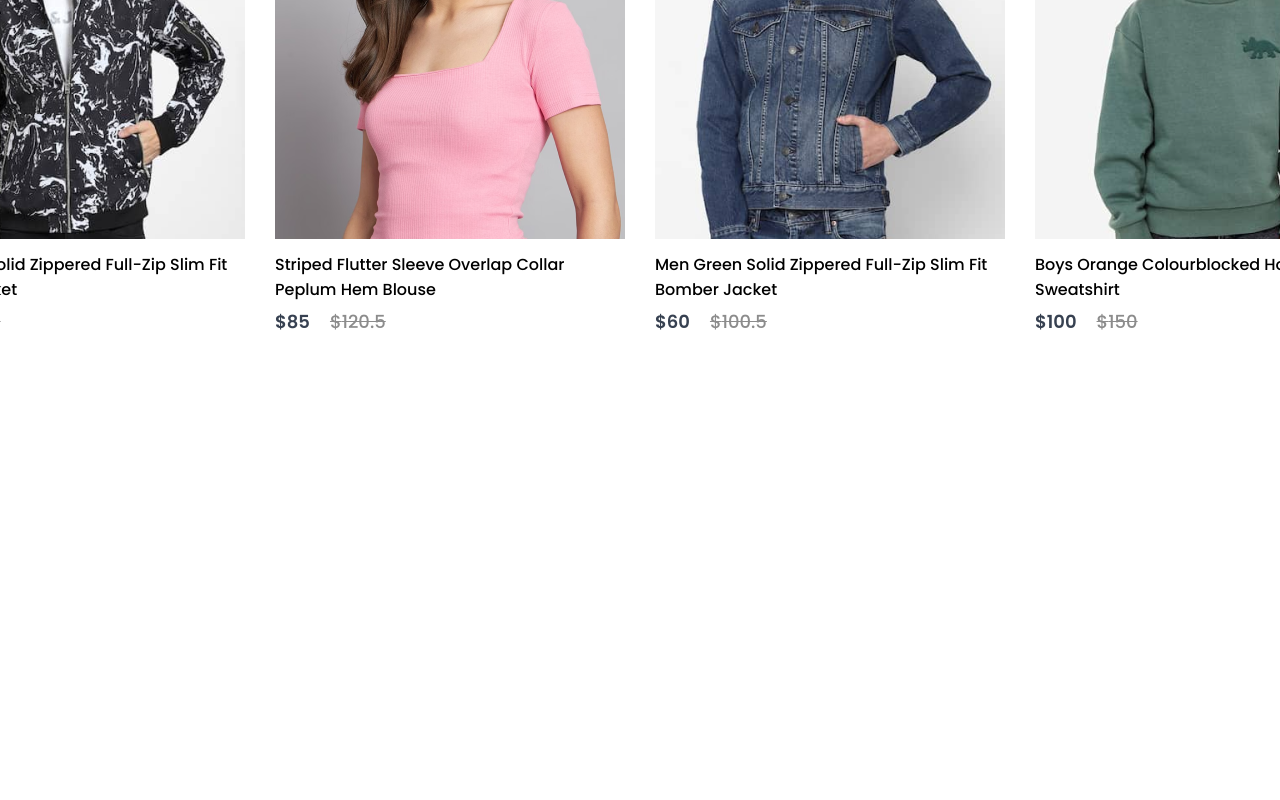
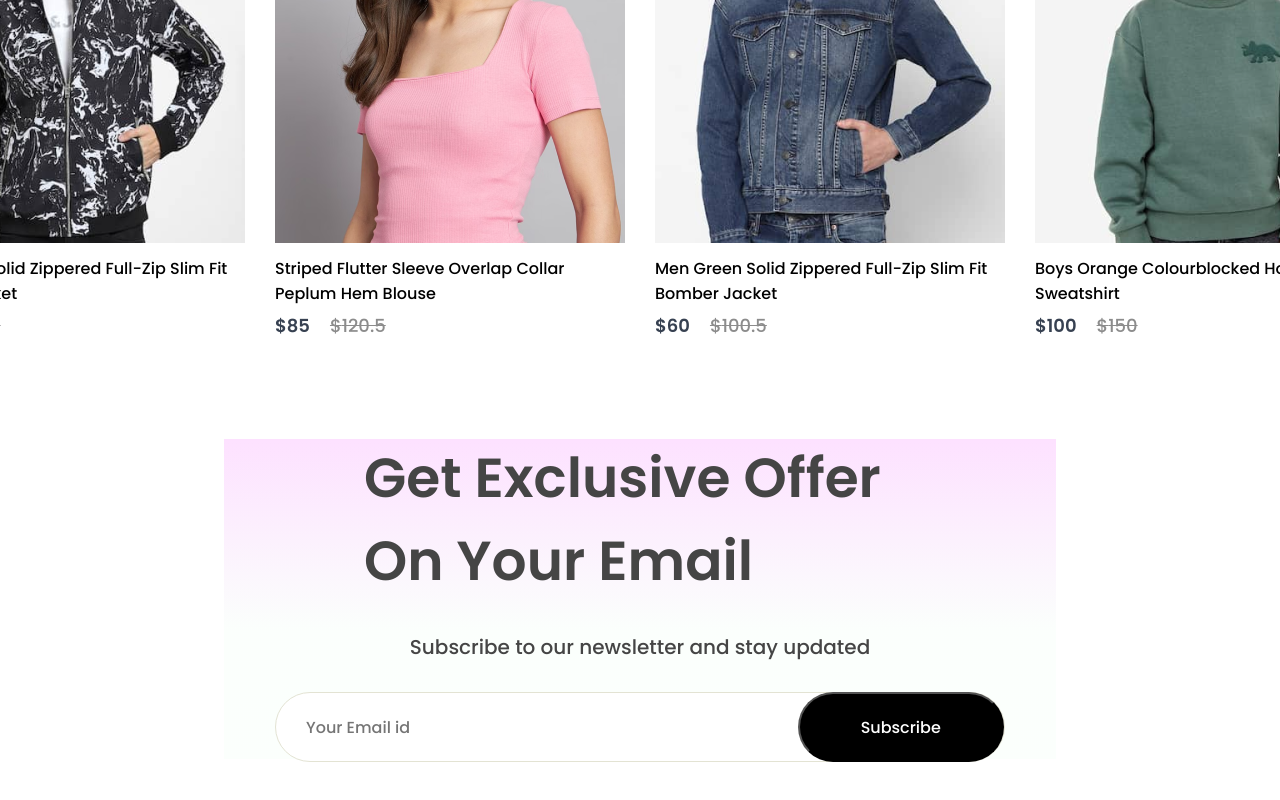
Before and after one commit to karl-jerico/Ecommerce-Website, a React (Vite) app: page / in a window 1280 px wide. Shown: the part 3117-3917 px from the top of the page. Before the commit the page ends 3452 px from the top, so only its background shows below. Built offline with nearby package versions, Linux system fonts and the light colour scheme.

Commit message:
Add subscribe feature

```diff
--- /dev/null
+++ b/src/components/shop/newsLetter.jsx
@@ -0,0 +1,16 @@
+import React from 'react'
+
+const NewsLetter = () => {
+  return (
+    <div className="newsletter">
+        <h1>Get Exclusive Offer On Your Email</h1>
+        <p>Subscribe to our newsletter and stay updated</p>
+        <div>
+            <input type="emai" placeholder='Your Email id' />
+            <button>Subscribe</button>
+        </div>
+    </div>
+  )
+}
+
+export default NewsLetter
--- a/src/css/App.css
+++ b/src/css/App.css
@@ -4,6 +4,7 @@
 @import url(./components/shop/newCollections.css);
 @import url(./components/shop/offer.css);
 @import url(./components/shop/popular.css);
+@import url(./components/shop/newsletter.css);
 
 *{
     margin: 0;
--- a/src/css/components/shop/newCollections.css
+++ b/src/css/components/shop/newCollections.css
@@ -3,7 +3,7 @@
     flex-direction: column;
     align-items: center;
     gap: 10px;
-    height: 90vh;
+    margin-bottom: 100px;
 }
 
 .new-collections h1{
--- /dev/null
+++ b/src/css/components/shop/newsletter.css
@@ -0,0 +1,54 @@
+.newsletter{
+    width: 65%;
+    height: 40vh;
+    display: flex;
+    flex-direction: column;
+    align-items: center;
+    justify-content: center;
+    margin: auto;
+    padding: 0 140px;
+    margin-bottom: 150px;
+    background: linear-gradient(180deg, #fde1ff 0%, #e1ffea22 60%);
+    gap: 30px;
+}
+
+.newsletter h1{
+    color: #454545;
+    font-size: 55px;
+    font-weight: 600;
+}
+
+.newsletter p{
+    color: #454545;
+    font-size: 20px;
+}
+
+.newsletter div{
+    display: flex;
+    align-items: center;
+    justify-content: center;
+    background: white;
+    width: 730px;
+    height: 70px;
+    border: 1px solid #e3e3d3;
+    border-radius: 80px;
+}
+
+.newsletter input{
+    width: 500px;
+    margin-left: 30px;
+    border: none;
+    outline: none;
+    color: #616161;
+    font-size: 16px;
+}
+
+.newsletter div button{
+    width: 210px;
+    height: 70px;
+    border-radius: 80px;
+    background: black;
+    color: white;
+    font-size: 16px;
+    cursor: pointer;
+}
--- a/src/pages/shop.jsx
+++ b/src/pages/shop.jsx
@@ -3,6 +3,7 @@
 import Popular from '@/components/shop/popular'
 import Offers from '@/components/shop/offers'
 import NewCollections from '@/components/shop/newCollections'
+import NewsLetter from '../components/shop/newsLetter'
 
 const Shop = () => {
   return (
@@ -11,6 +12,7 @@
       <Popular />
       <Offers />
       <NewCollections />
+      <NewsLetter />
     </div>
   )
 }
```
